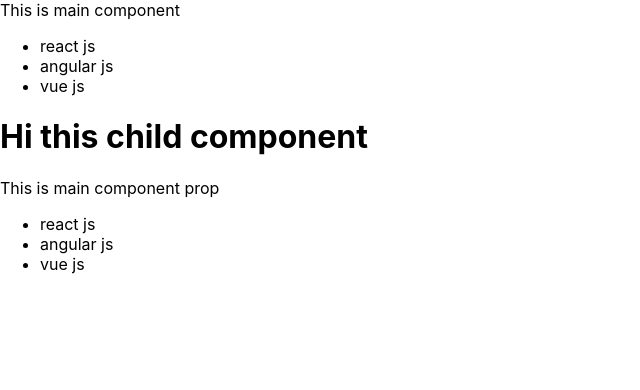
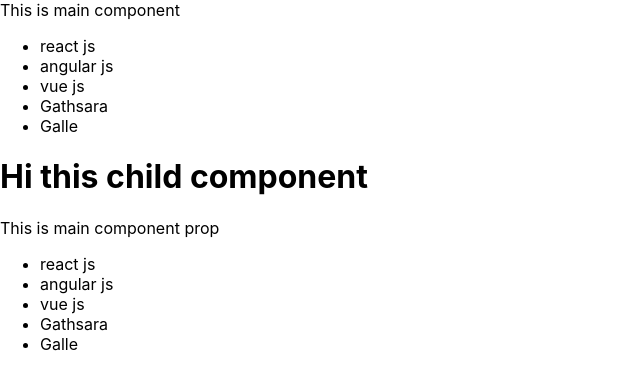
Before and after one commit to Gathsara2002/Learning-React, a React (Create React App) app: page / in a window 1280 px wide. Shown: the top 390 px of the page, without its empty margins (0-640 px from the left). Built offline with nearby package versions, Linux system fonts and the light colour scheme.

Commit message:
Content updated with js variables

```diff
--- a/src/Component/Main.js
+++ b/src/Component/Main.js
@@ -1,4 +1,9 @@
+const address='Galle';
+
 function Main(props) {
+
+    const name = 'Gathsara';
+
     return (
         <div>
             This is main component  {props.name}
@@ -6,10 +11,12 @@
                 <li>react js</li>
                 <li>angular js</li>
                 <li>vue js</li>
+                <li>{name}</li>
+                <li>{address}</li>
             </ul>
             {props.children}
         </div>
-        );
+    );
 }
 
 export default Main;
```
